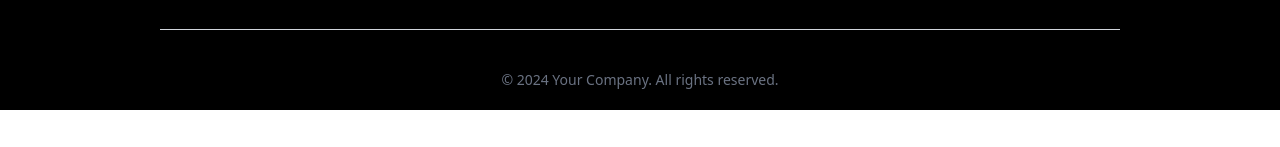
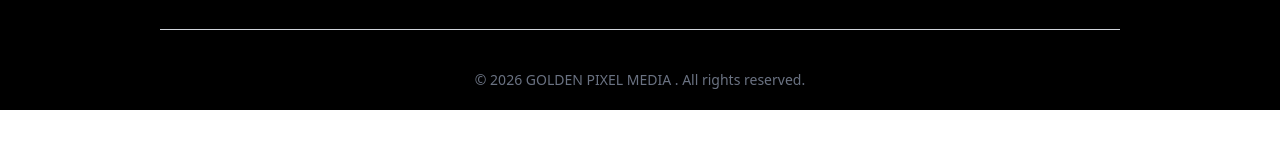
Before and after one commit to 1552537028/pixelmedia, a Next.js app: page / in a window 1280 px wide. Shown: the part 3096-3243 px from the top of the page. Built offline with nearby package versions, Linux system fonts and the light colour scheme.

Commit message:
Update copyright year and company name

```diff
--- a/app/page.tsx
+++ b/app/page.tsx
@@ -47,7 +47,7 @@ export default function Home() {
 
       <center className="mb-10 mt-5 py-5 text-center">
         <h2 className="text-sm font-medium text-gray-500 dark:text-neutral-400">
-          © 2024 Your Company. All rights reserved.
+          © 2026 GOLDEN PIXEL MEDIA . All rights reserved.
         </h2>
       </center>
       <Chatbot/>
```
